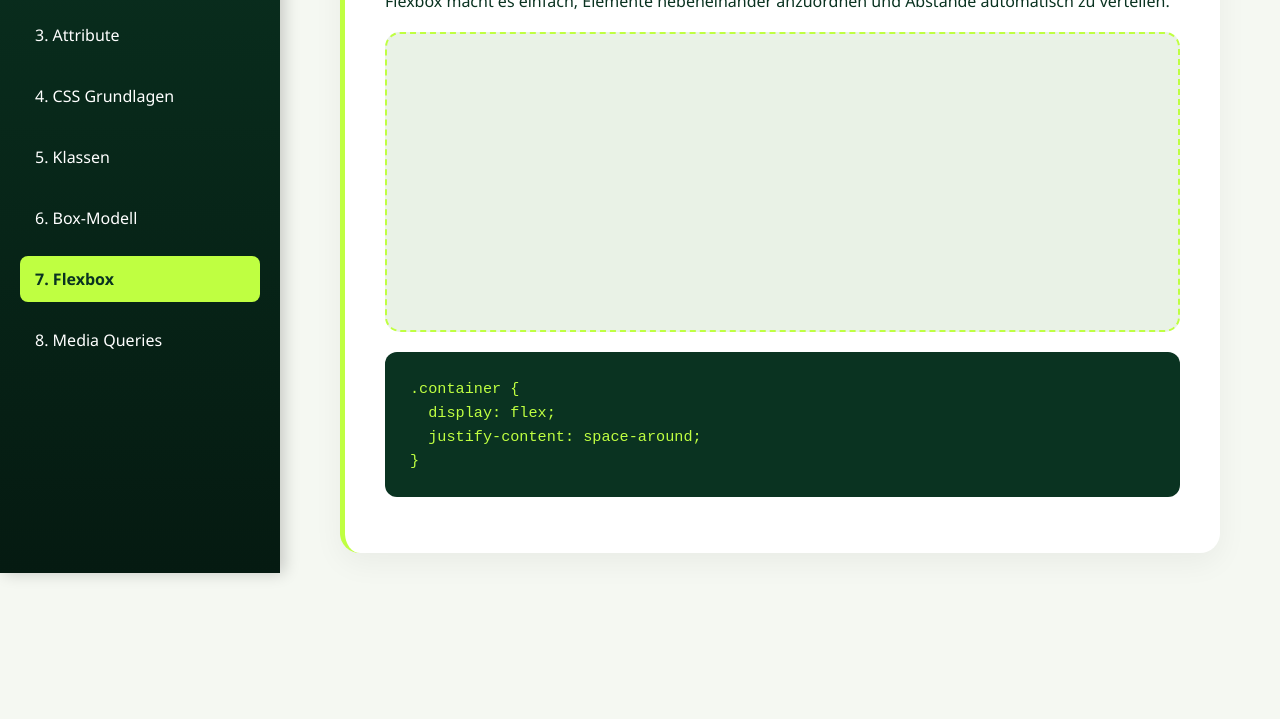
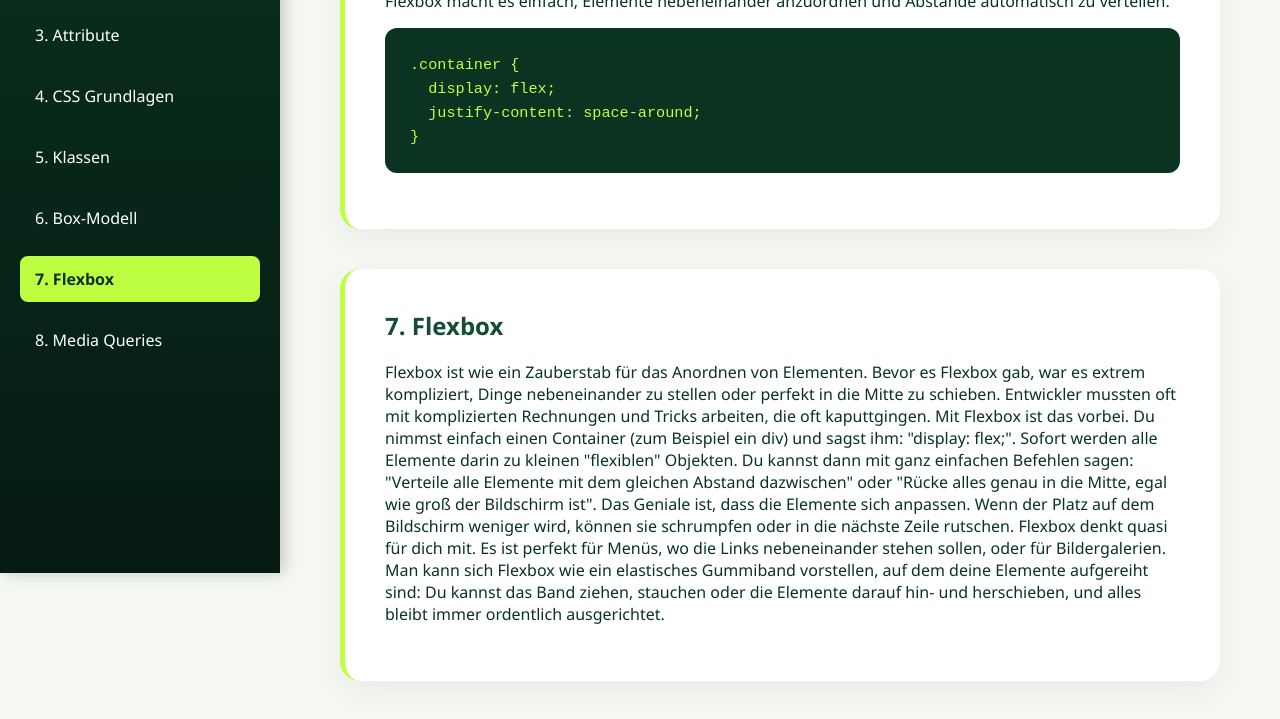
Before and after one commit to e3pro/Herr-Ochel-Fanboy, a plain HTML site: page flexbox.html in a window 1280 px wide. Shown: the part 227-946 px from the top of the page. Before the commit the page ends 880 px from the top, so only its background shows below. Drawn offline with Linux system fonts and the light colour scheme.

Commit message:
Update flexbox.html

```diff
--- a/flexbox.html
+++ b/flexbox.html
@@ -26,12 +26,12 @@
     <article class="entry">
         <h1>7. Flexbox-Layouts</h1>
         <p>Flexbox macht es einfach, Elemente nebeneinander anzuordnen und Abstände automatisch zu verteilen.</p>
-        <div class="image-placeholder"></div>
         <pre><code>.container {
   display: flex;
   justify-content: space-around;
 }</code></pre>
     </article>
+    <article class="entry"><h2>7. Flexbox</h2> <p>Flexbox ist wie ein Zauberstab für das Anordnen von Elementen. Bevor es Flexbox gab, war es extrem kompliziert, Dinge nebeneinander zu stellen oder perfekt in die Mitte zu schieben. Entwickler mussten oft mit komplizierten Rechnungen und Tricks arbeiten, die oft kaputtgingen. Mit Flexbox ist das vorbei. Du nimmst einfach einen Container (zum Beispiel ein div) und sagst ihm: "display: flex;". Sofort werden alle Elemente darin zu kleinen "flexiblen" Objekten. Du kannst dann mit ganz einfachen Befehlen sagen: "Verteile alle Elemente mit dem gleichen Abstand dazwischen" oder "Rücke alles genau in die Mitte, egal wie groß der Bildschirm ist". Das Geniale ist, dass die Elemente sich anpassen. Wenn der Platz auf dem Bildschirm weniger wird, können sie schrumpfen oder in die nächste Zeile rutschen. Flexbox denkt quasi für dich mit. Es ist perfekt für Menüs, wo die Links nebeneinander stehen sollen, oder für Bildergalerien. Man kann sich Flexbox wie ein elastisches Gummiband vorstellen, auf dem deine Elemente aufgereiht sind: Du kannst das Band ziehen, stauchen oder die Elemente darauf hin- und herschieben, und alles bleibt immer ordentlich ausgerichtet.</p></article>
 </main>
 
 </body>
```
